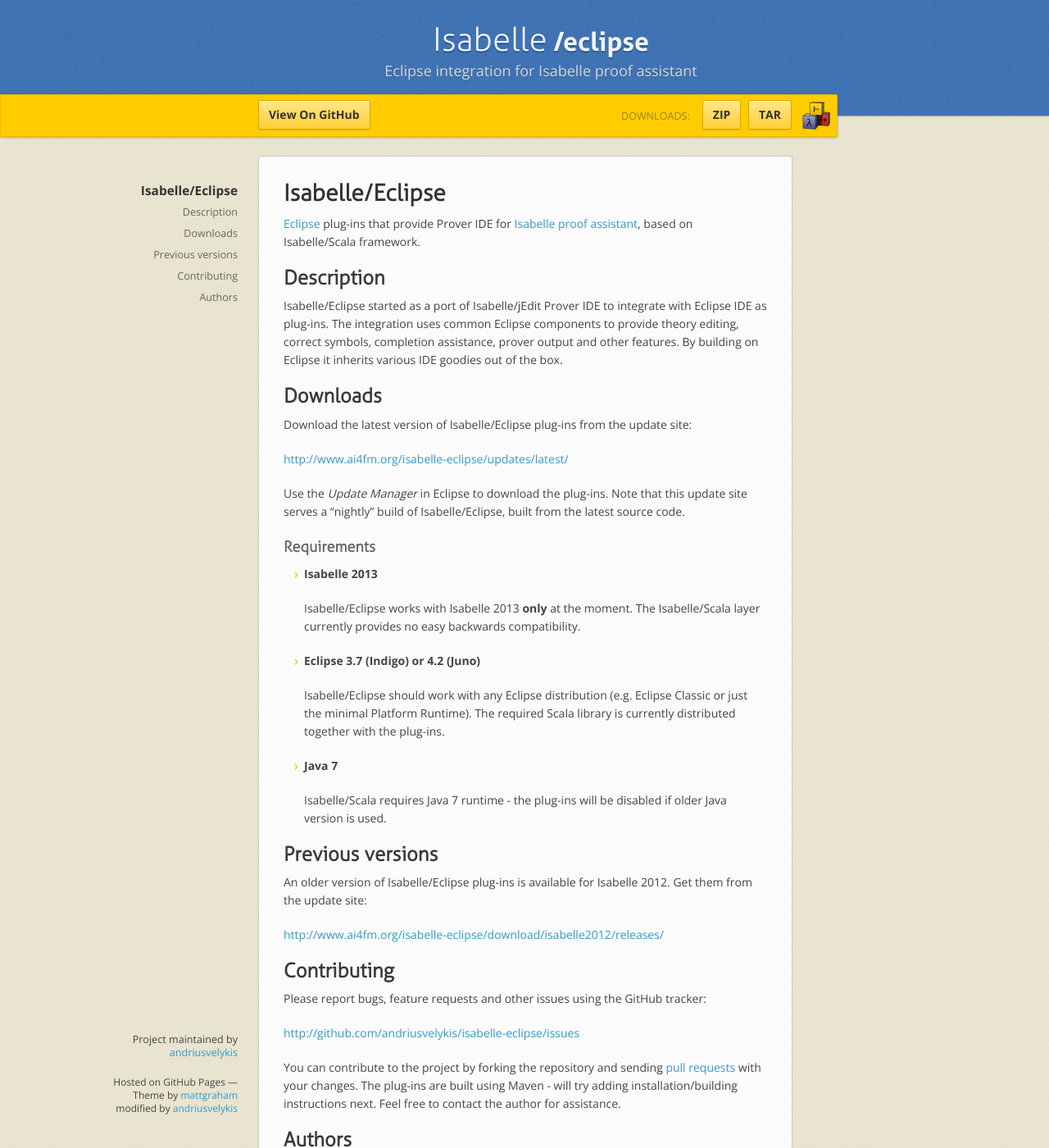
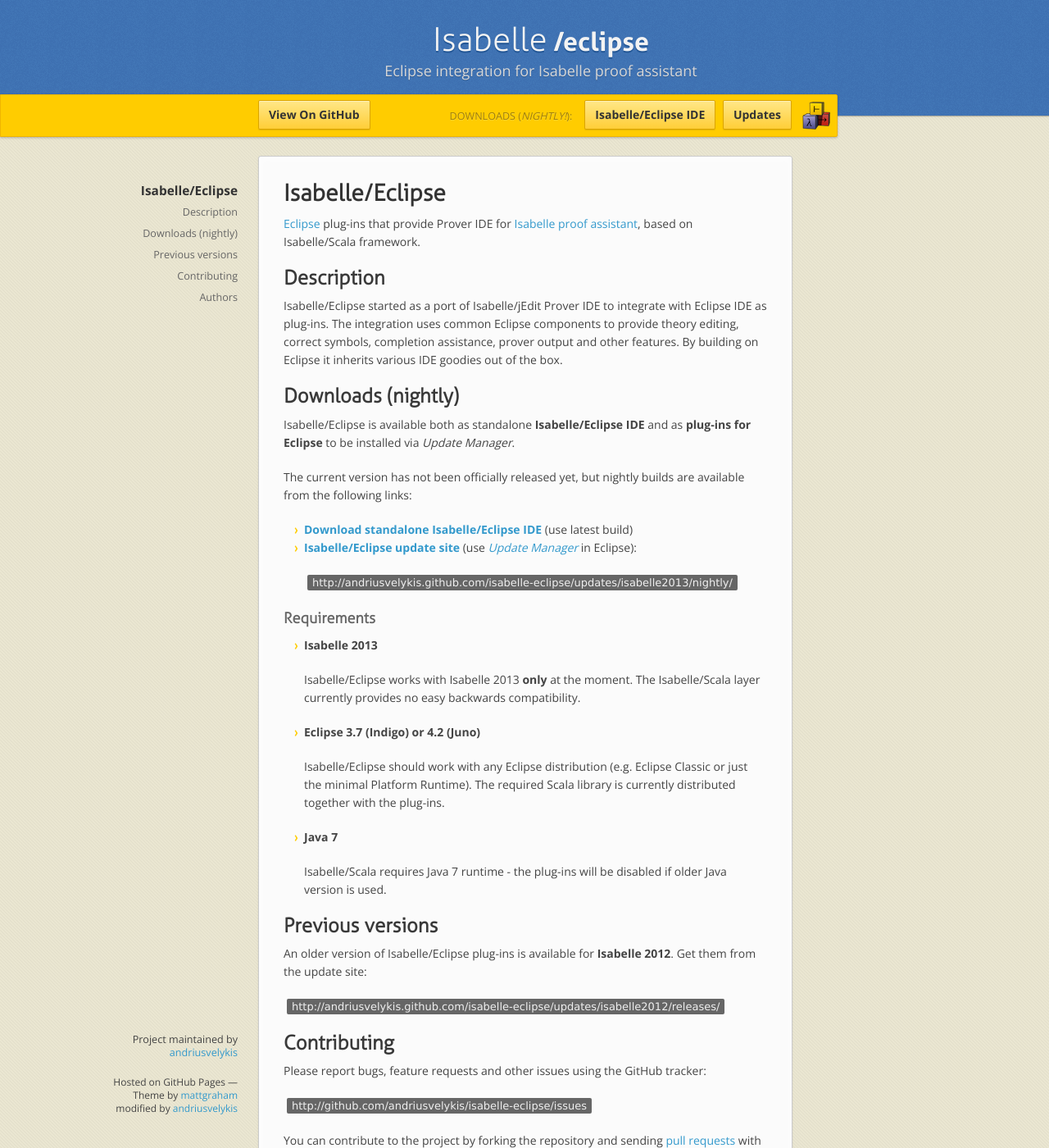
Before and after one commit to andriusvelykis/isabelle-eclipse, a Jekyll site: the page built from index.md, in a window 1280 px wide and 1400 px high. Shown: the whole window at 82% size. Built offline with Jekyll 4.4.1, drawn with Linux system fonts in a browser that asks for light colours; nearby versions of some CDN libraries.

Commit message:
download links to standalone IDE and update sites

```diff
--- a/_config.yml
+++ b/_config.yml
@@ -6,6 +6,8 @@
 title: Isabelle/Eclipse
 tagline: Eclipse integration for Isabelle proof assistant
 repository_url: http://github.com/andriusvelykis/isabelle-eclipse
-zip_url: https://github.com/andriusvelykis/isabelle-eclipse/zipball/master
-tar_url: https://github.com/andriusvelykis/isabelle-eclipse/tarball/master
 owner_url: http://github.com/andriusvelykis
+download1_url: http://sourceforge.net/projects/isabelleeclipse/files/isabelle2013/isabelle-eclipse-ide/
+download1_title: Isabelle/Eclipse IDE
+download2_url: http://andriusvelykis.github.com/isabelle-eclipse/updates/isabelle2013/nightly/
+download2_title: Updates
--- a/_layouts/default.html
+++ b/_layouts/default.html
@@ -27,10 +27,10 @@
 
         <a href="{{ site.repository_url }}" class="button fork"><strong>View On GitHub</strong></a>
         <div class="downloads">
-          <span>Downloads:</span>
+          <span>Downloads (<em>nightly!</em>):</span>
           <ul>
-            <li><a href="{{ site.zip_url }}" class="button">ZIP</a></li>
-            <li><a href="{{ site.tar_url }}" class="button">TAR</a></li>
+            <li><a href="{{ site.download1_url }}" class="button">{{ site.download1_title }}</a></li>
+            <li><a href="{{ site.download2_url }}" class="button">{{ site.download2_title }}</a></li>
           </ul>
         </div>
 
--- a/index.md
+++ b/index.md
@@ -8,19 +8,26 @@
 [Eclipse][eclipse] plug-ins that provide Prover IDE for [Isabelle proof assistant][isabelle], based on Isabelle/Scala framework.
 
 [eclipse]: http://www.eclipse.org/
-[isabelle]: http://www.cl.cam.ac.uk/research/hvg/isabelle/
+[isabelle]: http://isabelle.in.tum.de/
 
 ## Description
 
 Isabelle/Eclipse started as a port of Isabelle/jEdit Prover IDE to integrate with Eclipse IDE as plug-ins. The integration uses common Eclipse components to provide theory editing, correct symbols, completion assistance, prover output and other features. By building on Eclipse it inherits various IDE goodies out of the box.
 
-## Downloads
+## Downloads (nightly)
 
-Download the latest version of Isabelle/Eclipse plug-ins from the update site:
+Isabelle/Eclipse is available both as standalone **Isabelle/Eclipse IDE** and as **plug-ins for Eclipse** to be installed via _Update Manager_.
 
-[http://www.ai4fm.org/isabelle-eclipse/updates/latest/](http://www.ai4fm.org/isabelle-eclipse/updates/latest/)
+The current version has not been officially released yet, but nightly builds are available from the following links:
 
-Use the _Update Manager_ in Eclipse to download the plug-ins. Note that this update site serves a "nightly" build of Isabelle/Eclipse, built from the latest source code.
+-   [**Download standalone Isabelle/Eclipse IDE**][download-standalone-nightly] (use latest build)
+-   [**Isabelle/Eclipse update site**][download-updates-nightly] (use [_Update Manager_][update-manager] in Eclipse):
+
+    [`http://andriusvelykis.github.com/isabelle-eclipse/updates/isabelle2013/nightly/`][download-updates-nightly]
+
+[download-standalone-nightly]: http://sourceforge.net/projects/isabelleeclipse/files/isabelle2013/isabelle-eclipse-ide/nightly/
+[download-updates-nightly]: updates/isabelle2013/nightly/
+[update-manager]: http://www.vogella.com/articles/Eclipse/article.html#updatemanager
 
 ### Requirements
 
@@ -38,16 +45,18 @@
 
 ## Previous versions
 
-An older version of Isabelle/Eclipse plug-ins is available for Isabelle 2012. Get them from the update site:
+An older version of Isabelle/Eclipse plug-ins is available for **Isabelle 2012**. Get them from the update site:
 
-[http://www.ai4fm.org/isabelle-eclipse/download/isabelle2012/releases/](http://www.ai4fm.org/isabelle-eclipse/download/isabelle2012/releases/)
+[`http://andriusvelykis.github.com/isabelle-eclipse/updates/isabelle2012/releases/`][download-updates-2012]
+
+[download-updates-2012]: updates/isabelle2012/releases/
 
 
 ## Contributing
 
 Please report bugs, feature requests and other issues using the GitHub tracker:
 
-[http://github.com/andriusvelykis/isabelle-eclipse/issues](http://github.com/andriusvelykis/isabelle-eclipse/issues)
+[`http://github.com/andriusvelykis/isabelle-eclipse/issues`](http://github.com/andriusvelykis/isabelle-eclipse/issues)
 
 You can contribute to the project by forking the repository and sending [pull requests][pull-req] with your changes. The plug-ins are built using Maven - will try adding installation/building instructions next. Feel free to contact the author for assistance.
 
```
